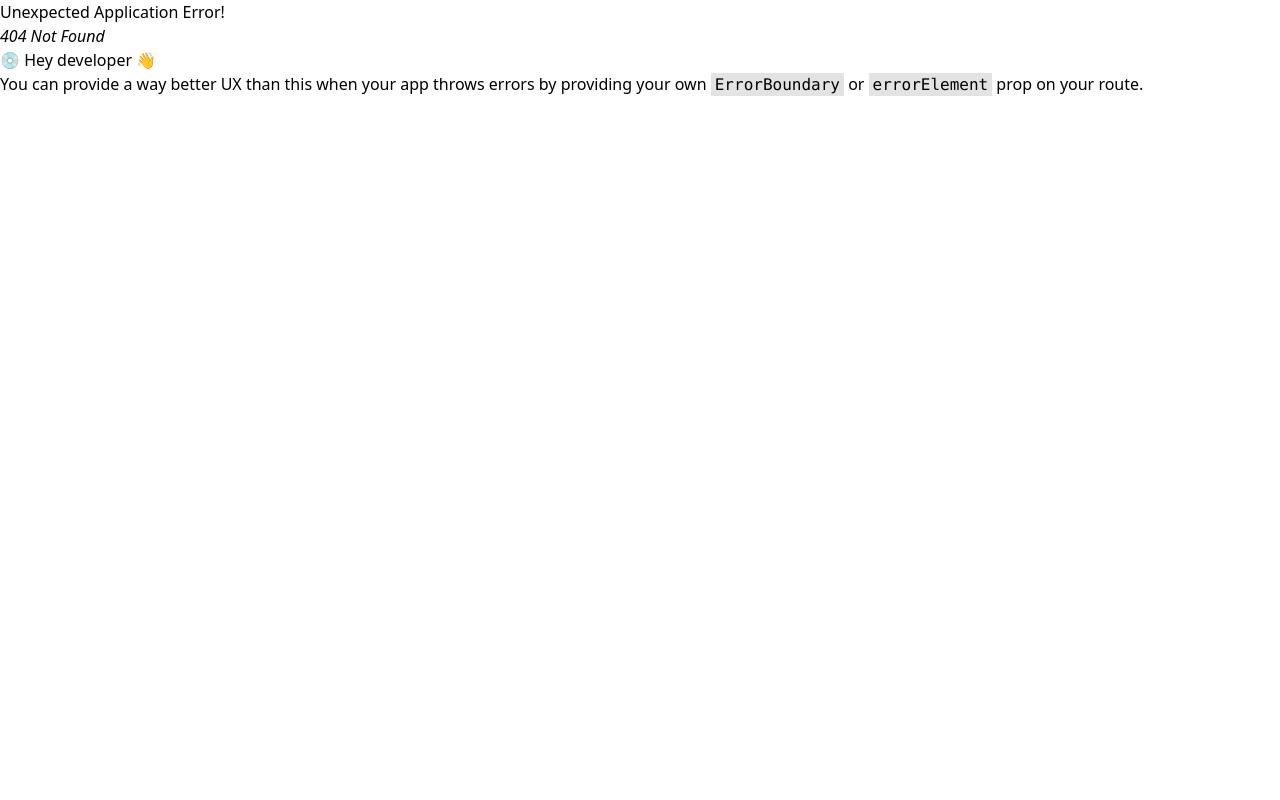
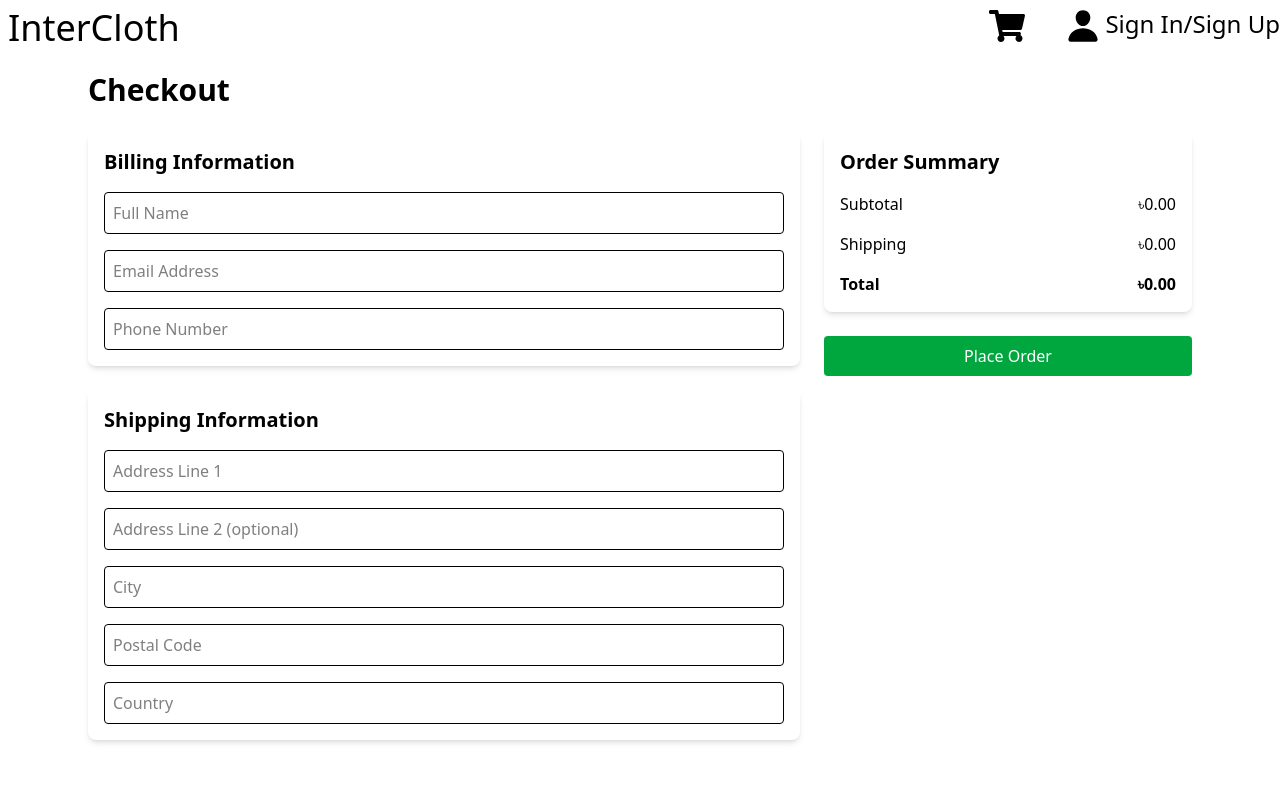
Before and after one commit to MuftiBinHabib/InterCloth, a React (Vite) app: page /checkout in a window 1280 px wide. Before the commit this address had no page. Shown: the top 800 px of the page. Built offline with nearby package versions, Linux system fonts and the light colour scheme.

Commit message:
added checkout and modified suppliers

```diff
--- a/components/Header.jsx
+++ b/components/Header.jsx
@@ -20,7 +20,7 @@ const Header = () => {
 <CiMenuBurger className='lg:hidden text-4xl'/>
 
     <ul className=' hidden lg:flex justify-between gap-10 mt-2'>
-        <li className='text-4xl'><FaShoppingCart /></li>
+        <Link to='/checkout'><li className='text-4xl'><FaShoppingCart /></li></Link>
         <Link to='/login'><li className='text-4xl flex'><IoPerson /><span className='text-2xl ms-1'>Sign In/Sign Up</span></li></Link>
 
 
--- /dev/null
+++ b/components/pages/Checkout.jsx
@@ -0,0 +1,60 @@
+import React from 'react';
+
+const Checkout = () => {
+  return (
+    <div className="max-w-6xl mx-auto p-6">
+      <h1 className="text-3xl font-bold mb-6">Checkout</h1>
+
+      <div className="flex flex-col lg:flex-row gap-6">
+        {/* Left: Billing & Shipping */}
+        <div className="flex-1 space-y-6">
+          {/* Billing Information */}
+          <div className="bg-white shadow-md rounded-lg p-4 space-y-4">
+            <h2 className="text-xl font-semibold">Billing Information</h2>
+            <input type="text" placeholder="Full Name" className="w-full border p-2 rounded" />
+            <input type="email" placeholder="Email Address" className="w-full border p-2 rounded" />
+            <input type="text" placeholder="Phone Number" className="w-full border p-2 rounded" />
+          </div>
+
+          {/* Shipping Information */}
+          <div className="bg-white shadow-md rounded-lg p-4 space-y-4">
+            <h2 className="text-xl font-semibold">Shipping Information</h2>
+            <input type="text" placeholder="Address Line 1" className="w-full border p-2 rounded" />
+            <input type="text" placeholder="Address Line 2 (optional)" className="w-full border p-2 rounded" />
+            <input type="text" placeholder="City" className="w-full border p-2 rounded" />
+            <input type="text" placeholder="Postal Code" className="w-full border p-2 rounded" />
+            <input type="text" placeholder="Country" className="w-full border p-2 rounded" />
+          </div>
+        </div>
+
+        {/* Right: Order Summary */}
+        <div className="w-full lg:w-1/3 space-y-6">
+          <div className="bg-white shadow-md rounded-lg p-4 space-y-4">
+            <h2 className="text-xl font-semibold">Order Summary</h2>
+            <div className="flex justify-between">
+              <span>Subtotal</span>
+              <span>৳0.00</span> {/* Placeholder */}
+            </div>
+            <div className="flex justify-between">
+              <span>Shipping</span>
+              <span>৳0.00</span> {/* Placeholder */}
+            </div>
+            <div className="flex justify-between font-bold">
+              <span>Total</span>
+              <span>৳0.00</span> {/* Placeholder */}
+            </div>
+          </div>
+
+          {/* Place Order Button */}
+          <div className="text-right">
+            <button className="w-full bg-green-600 text-white px-6 py-2 rounded hover:bg-green-700">
+              Place Order
+            </button>
+          </div>
+        </div>
+      </div>
+    </div>
+  );
+};
+
+export default Checkout;
--- a/components/pages/Suppliers.jsx
+++ b/components/pages/Suppliers.jsx
@@ -1,10 +1,11 @@
 import React from 'react'
 import { Link } from 'react-router'
+import { IoFilter } from "react-icons/io5";
 
 const Suppliers = () => {
   return (
     <div className="container">
-      <section> {/*factory and buying houses*/}
+      <section className='flex'> {/*factory and buying houses*/}
         <div className='border w-75'>
         <p className='text-center'>Logo</p>
         <h1>Factory Name</h1>
@@ -4106,6 +4107,11 @@ Email : Page 51 of
 
 </p>
         </div>
+
+        <div>
+          <p className='flex'>Filter <span className='ps-2 pt-1'><IoFilter /></span></p>
+
+        </div>
       </section>
     </div>
   )
--- /dev/null
+++ b/emailextractor.html
@@ -0,0 +1,35 @@
+<!DOCTYPE html>
+<html>
+<head>
+  <title>Email Extractor by Order</title>
+</head>
+<body>
+  <h2>Email Extractor</h2>
+  <textarea id="rawInput" rows="15" cols="100" placeholder="Paste your raw data here..."></textarea><br><br>
+  <button onclick="extractEmails()">Extract Emails</button>
+
+  <h3>Result:</h3>
+  <pre id="output"></pre>
+
+  <script>
+    function extractEmails() {
+      const input = document.getElementById('rawInput').value;
+
+      // Extract emails after "Email :"
+      const emailMatches = [...input.matchAll(/Email\s*:\s*([A-Za-z0-9._%+-]+@[A-Za-z0-9.-]+\.[A-Za-z]{2,})/g)];
+      const emails = emailMatches.map(match => match[1]);
+
+      // Extract first 3 names (based on 1. 2. 3. pattern)
+      const nameMatches = [...input.matchAll(/\d+\.\s*([^\n]+)/g)];
+      const names = nameMatches.slice(0, emails.length).map(match => match[1].trim());
+
+      let result = '';
+      for (let i = 0; i < emails.length; i++) {
+        result += `${names[i] || 'Unknown'} → ${emails[i]}\n`;
+      }
+
+      document.getElementById('output').textContent = result || 'No emails found.';
+    }
+  </script>
+</body>
+</html>
--- a/src/main.jsx
+++ b/src/main.jsx
@@ -15,6 +15,7 @@ import Product from '../components/pages/Product.jsx';
 import RFQ from '../components/pages/RFQ.jsx';
 import IndividualProducts from '../components/IndividualProducts.jsx';
 import Cart from '../components/pages/Cart.jsx';
+import Checkout from '../components/pages/Checkout.jsx';
 
 
 const router = createBrowserRouter([
@@ -54,6 +55,10 @@ const router = createBrowserRouter([
       {path: '/add',
         element: <Cart />
       },
+      {
+        path: '/checkout',
+        element: <Checkout />
+      }
     ],
   },
 ]);
```
